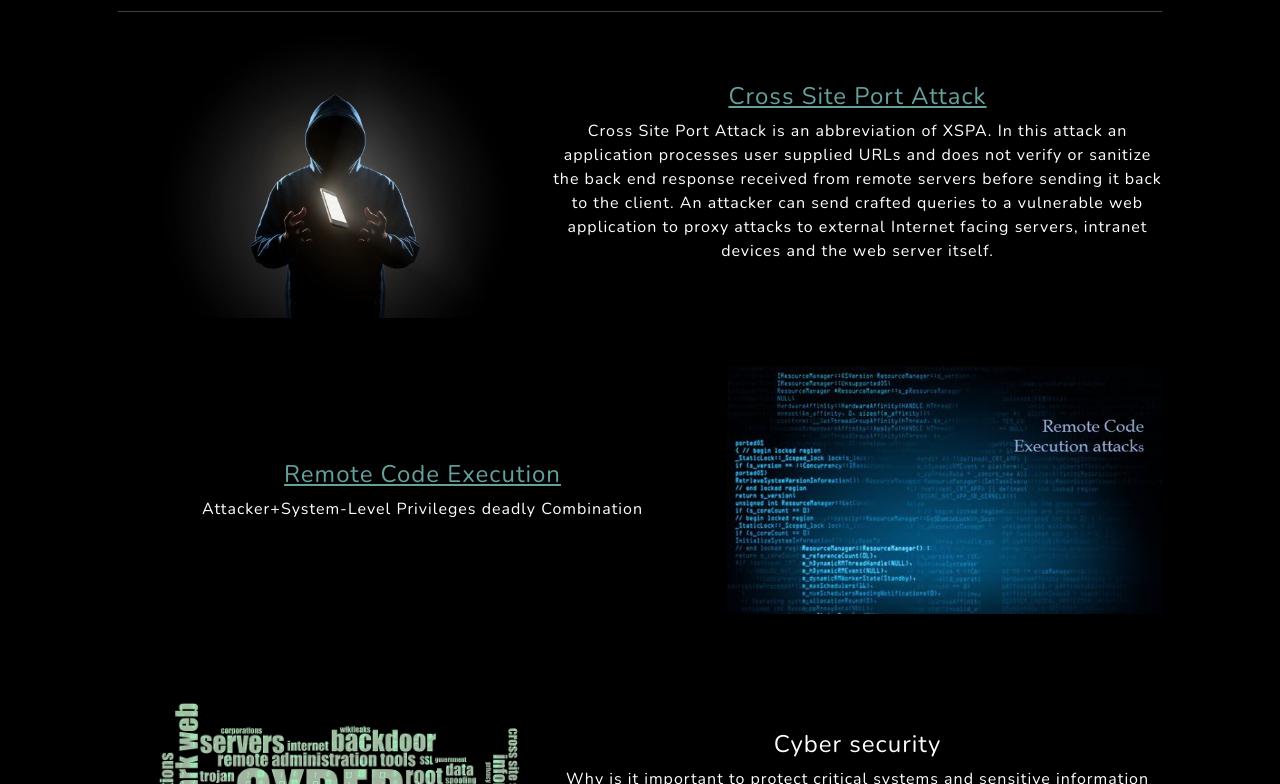
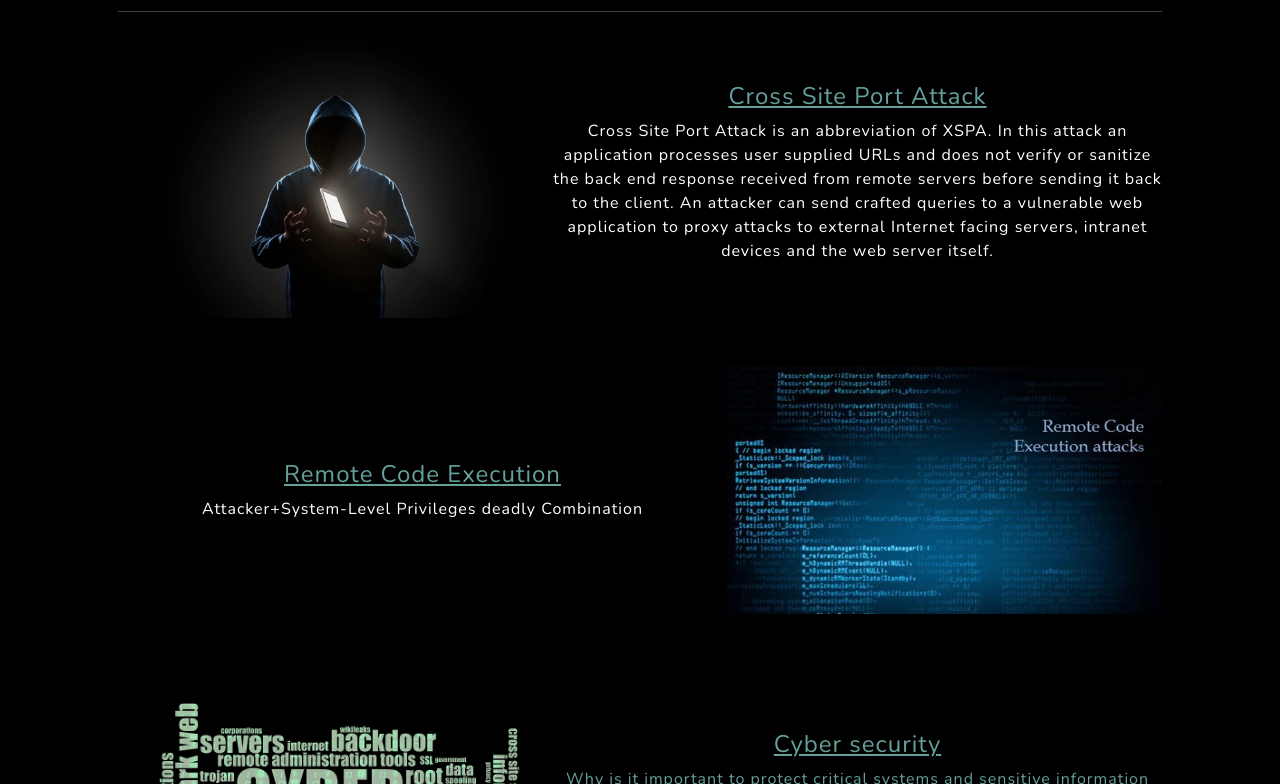
Before and after one commit to Eszh/Eszh.github.io, a plain HTML site: page blog.html in a window 1280 px wide. Shown: the part 168-952 px from the top of the page. Drawn offline with nearby package versions, Linux system fonts and the light colour scheme.

Commit message:
Update blog.html

```diff
--- a/blog.html
+++ b/blog.html
@@ -86,7 +86,7 @@
                 <div class="col-xl-5 col-lg-5"><img class="img-fluid mb-3 mb-lg-0" src="assets/img/images.jpg" alt="..." /></div>
                 <div class="col-xl-7 col-lg-7">
                     <div class="featured-text text-center text-lg-left">
-                        <h4>Cyber security</h4>
+                        <h4><a href="blog1.html">Cyber security</h4>
                         <p class="mb-0">Why is it important to protect critical systems and sensitive information from digital attacks? Cybersecurity or information technology security is the protection of computer systems and networks from information disclosure, theft of or damage to their hardware, software, or electronic data, as well as from the disruption or misdirection of the services they provide.</p>
                     </div>
                 </div>
```
